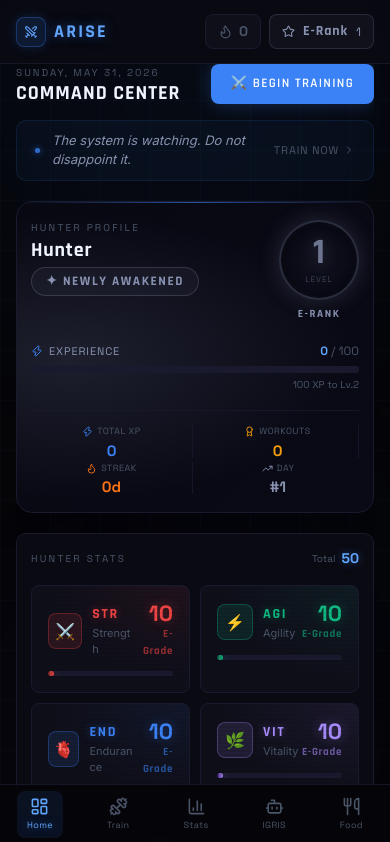
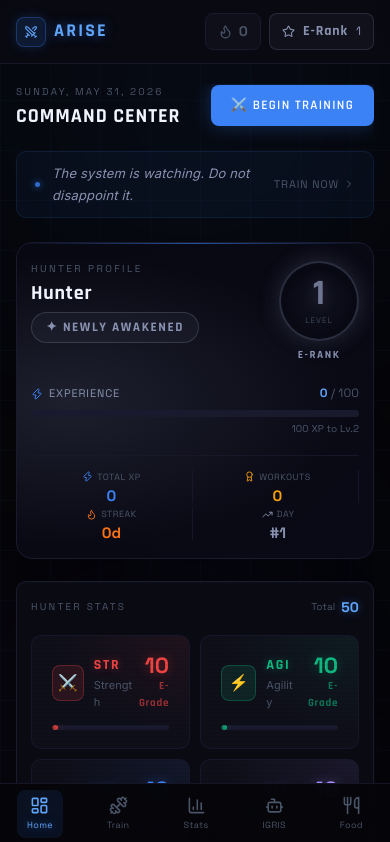
Before and after one commit to velvetabhishek/project-arise, a Next.js app: page / in a window 390 px wide. Shown: the top 842 px of the page. Built offline with nearby package versions, Linux system fonts and the light colour scheme.

Commit message:
Typography and spacing polish

```diff
--- a/app/globals.css
+++ b/app/globals.css
@@ -249,7 +249,9 @@ html {
   -webkit-font-smoothing: antialiased;
   -moz-osx-font-smoothing: grayscale;
   scroll-behavior: smooth;
-  overflow-x: hidden;  /* prevent horizontal document scroll */
+  overflow-x: hidden;
+  font-size: 16px;     /* base rem unit */
+  text-size-adjust: 100%;
 }
 
 body {
@@ -260,6 +262,8 @@ body {
   overflow-x: hidden;
   width: 100%;
   max-width: 100vw;
+  line-height: 1.6;       /* was browser default ~1.2 — paragraphs now breathe */
+  letter-spacing: 0.005em;
 }
 
 /* ─── SCROLLBAR ──────────────────────────────────────────────── */
@@ -275,8 +279,87 @@ body {
 h1, h2, h3, h4, h5, h6 {
   font-family: 'Rajdhani', sans-serif;
   color: #f0f4ff;
+  line-height: 1.15;
+  letter-spacing: 0.04em;
+  font-weight: 700;
+}
+
+/* Clamp-based heading scale — works alongside inline font-size when not set */
+h1 { font-size: clamp(22px, 2.8vw + 8px, 34px); }
+h2 { font-size: clamp(18px, 2vw + 6px, 26px); }
+h3 { font-size: clamp(15px, 1.5vw + 5px, 20px); }
+
+/* Paragraph rhythm — the most impactful readability fix */
+p {
+  line-height: 1.72;
+  letter-spacing: 0.012em;
+  color: rgba(240,244,255,0.78);
+}
+
+/* Input readability */
+input, textarea, select {
+  line-height: 1.5;
+  letter-spacing: 0.01em;
+}
+
+/* ─── TYPOGRAPHY UTILITY CLASSES ─────────────────────────────── */
+
+/* Overline — the ubiquitous 10px uppercase monospace label used above headings */
+.arise-overline {
+  font-family: 'Space Grotesk', monospace;
+  font-size: 10px;
+  letter-spacing: 0.22em;
+  text-transform: uppercase;
+  color: #4a5568;
+  line-height: 1.4;
+  font-weight: 500;
+}
+
+/* Card title — Rajdhani heading within a card */
+.arise-card-title {
+  font-family: 'Rajdhani', sans-serif;
+  font-weight: 700;
+  font-size: clamp(15px, 1.4vw, 19px);
+  color: #f0f4ff;
+  letter-spacing: 0.05em;
   line-height: 1.2;
-  letter-spacing: 0.02em;
+  text-transform: uppercase;
+}
+
+/* Readable paragraph body — for IGRIS observations, mission notes */
+.arise-body {
+  font-family: 'Inter', sans-serif;
+  font-size: 13px;
+  line-height: 1.72;
+  color: rgba(240,244,255,0.75);
+  letter-spacing: 0.012em;
+}
+
+/* Tactical italic — IGRIS quotes, briefings, mission flavor text */
+.arise-tactical-quote {
+  font-family: 'Inter', sans-serif;
+  font-size: 13px;
+  line-height: 1.8;
+  color: rgba(240,244,255,0.65);
+  font-style: italic;
+  letter-spacing: 0.012em;
+}
+
+/* Monospace data value — stat numbers, XP values */
+.arise-data-value {
+  font-family: 'Space Grotesk', monospace;
+  font-weight: 700;
+  letter-spacing: 0.03em;
+  line-height: 1.2;
+}
+
+/* Mono label — small metadata, timestamps, IDs */
+.arise-mono-label {
+  font-family: 'Space Grotesk', monospace;
+  font-size: 11px;
+  color: #4a5568;
+  letter-spacing: 0.08em;
+  line-height: 1.4;
 }
 
 /* ─── COMPONENT CLASSES ──────────────────────────────────────── */
@@ -286,12 +369,12 @@ h1, h2, h3, h4, h5, h6 {
 
 /* Main content: mobile-first (no sidebar) */
 .arise-content {
-  padding-top: var(--topbar-height);
+  padding-top: calc(var(--topbar-height) + 20px);   /* 20px breathing below topbar */
   padding-bottom: 80px;             /* room above mobile bottom nav */
   padding-left: max(16px, 3vw);
   padding-right: max(16px, 3vw);
   width: 100%;
-  max-width: 100%;                  /* never bleed past viewport */
+  max-width: 100%;
   overflow-x: hidden;
   box-sizing: border-box;
 }
@@ -299,6 +382,7 @@ h1, h2, h3, h4, h5, h6 {
 /* Desktop: sidebar present — shift content using CSS variable */
 @media (min-width: 1024px) {
   .arise-content {
+    padding-top: calc(var(--topbar-height) + 28px) !important;   /* extra breathing below topbar */
     padding-left: calc(var(--sidebar-width) + 28px) !important;
     padding-right: max(24px, 2vw);
     padding-bottom: 40px;
@@ -320,33 +404,34 @@ h1, h2, h3, h4, h5, h6 {
   background-size: 50px 50px;
 }
 
-/* Cards */
+/* Cards — 24px top/bottom, 26px left/right for horizontal breathing room */
 .arise-card {
   background-color: #0a0a12;
   border: 1px solid #1a1a2e;
   border-radius: 12px;
-  padding: 24px;
-  box-shadow: 0 8px 32px rgba(0, 0, 0, 0.6);
-  transition: all 200ms ease;
+  padding: 22px 26px;
+  box-shadow: 0 8px 32px rgba(0, 0, 0, 0.5), 0 1px 0 rgba(255,255,255,0.02) inset;
+  transition: border-color 200ms ease, box-shadow 200ms ease;
 }
 .arise-card-hover {
   background-color: #0a0a12;
   border: 1px solid #1a1a2e;
   border-radius: 12px;
-  padding: 24px;
-  box-shadow: 0 8px 32px rgba(0, 0, 0, 0.6);
-  transition: all 200ms ease;
+  padding: 22px 26px;
+  box-shadow: 0 8px 32px rgba(0, 0, 0, 0.5);
+  transition: border-color 200ms ease, box-shadow 200ms ease;
   cursor: pointer;
 }
 .arise-card-hover:hover {
-  border-color: #2d2d50;
-  box-shadow: 0 0 20px rgba(59, 130, 246, 0.3);
+  border-color: rgba(45, 45, 80, 0.9);
+  box-shadow: 0 0 24px rgba(59, 130, 246, 0.12), 0 8px 32px rgba(0,0,0,0.5);
+  background-color: rgba(12, 12, 22, 1);
 }
 .arise-panel {
   background-color: #0f0f1a;
-  border: 1px solid #1a1a2e;
-  border-radius: 8px;
-  padding: 16px;
+  border: 1px solid rgba(26,26,46,0.8);
+  border-radius: 10px;
+  padding: 18px 20px;
 }
 
 /* Glassmorphism */
@@ -947,12 +1032,19 @@ h1, h2, h3, h4, h5, h6 {
 .section-label { display:flex; align-items:center; gap:10px; margin-bottom:16px; }
 .section-label::after { content:''; flex:1; height:1px; background:linear-gradient(90deg,rgba(59,130,246,0.2),transparent); }
 
-/* Analytics card */
+/* Analytics card — Stats page panels */
 .analytics-card {
-  background:#0a0a12; border:1px solid #1a1a2e; border-radius:14px; padding:24px;
-  transition:border-color 250ms ease,box-shadow 250ms ease;
+  background: #0a0a12;
+  border: 1px solid #1a1a2e;
+  border-radius: 14px;
+  padding: 24px 28px;
+  box-shadow: 0 4px 24px rgba(0,0,0,0.4), 0 1px 0 rgba(255,255,255,0.02) inset;
+  transition: border-color 250ms ease, box-shadow 250ms ease;
 }
-.analytics-card:hover { border-color:rgba(59,130,246,0.25); box-shadow:0 0 24px rgba(59,130,246,0.06); }
+.analytics-card:hover {
+  border-color: rgba(59,130,246,0.2);
+  box-shadow: 0 0 28px rgba(59,130,246,0.06), 0 4px 24px rgba(0,0,0,0.4);
+}
 
 /* Heatmap cell */
 .heatmap-cell { border-radius:3px; transition:transform 150ms ease,opacity 150ms ease; cursor:default; }
@@ -973,25 +1065,34 @@ h1, h2, h3, h4, h5, h6 {
   border-radius:16px;
 }
 
-/* Active + success card states */
+/* Active + success card states — match arise-card padding */
 .arise-card-active {
-  background:#0a0a12; border:1px solid rgba(59,130,246,0.38); border-radius:12px; padding:24px;
-  box-shadow:0 0 28px rgba(59,130,246,0.1),0 8px 32px rgba(0,0,0,0.6);
+  background: #0a0a12;
+  border: 1px solid rgba(59,130,246,0.38);
+  border-radius: 12px;
+  padding: 22px 26px;
+  box-shadow: 0 0 28px rgba(59,130,246,0.1), 0 8px 32px rgba(0,0,0,0.5);
 }
 .arise-card-success {
-  background:#0a0a12; border:1px solid rgba(16,185,129,0.32); border-radius:12px; padding:24px;
-  box-shadow:0 0 18px rgba(16,185,129,0.07),0 8px 32px rgba(0,0,0,0.6);
+  background: #0a0a12;
+  border: 1px solid rgba(16,185,129,0.32);
+  border-radius: 12px;
+  padding: 22px 26px;
+  box-shadow: 0 0 18px rgba(16,185,129,0.07), 0 8px 32px rgba(0,0,0,0.5);
 }
 
 /* Mobile safe bottom */
 .mobile-safe-bottom { padding-bottom:max(16px, env(safe-area-inset-bottom)); }
 
-@media (max-width:768px) {
-  .arise-card { padding:16px; border-radius:10px; }
-  .hero-banner { padding:20px 16px; }
-  .analytics-card { padding:16px; border-radius:10px; }
-  .levelup-card { padding:32px 20px; }
-  .xp-counter { font-size:48px; }
+/* Mobile card padding — horizontal breathing preserved */
+@media (max-width: 768px) {
+  .arise-card { padding: 16px 20px; border-radius: 10px; }
+  .hero-banner { padding: 20px 18px; }
+  .analytics-card { padding: 16px 20px; border-radius: 10px; }
+  .arise-card-active { padding: 16px 20px; }
+  .arise-card-success { padding: 16px 20px; }
+  .levelup-card { padding: 32px 20px; }
+  .xp-counter { font-size: 48px; }
 }
 
 /* ─── IGRIS CONSOLE PAGE ─────────────────────────────────────── */
--- a/app/page.tsx
+++ b/app/page.tsx
@@ -41,10 +41,10 @@ function CinematicHero() {
         {/* Name + level orb row */}
         <div style={{ display: 'flex', alignItems: 'flex-start', justifyContent: 'space-between', marginBottom: 20 }}>
           <div>
-            <div style={{ color: '#4a5568', fontSize: 10, fontFamily: 'Space Grotesk, monospace', letterSpacing: '0.22em', textTransform: 'uppercase', marginBottom: 5 }}>
+            <div style={{ color: '#4a5568', fontSize: 10, fontFamily: 'Space Grotesk, monospace', letterSpacing: '0.24em', textTransform: 'uppercase', marginBottom: 6 }}>
               Hunter Profile
             </div>
-            <h1 style={{ fontFamily: 'Rajdhani, sans-serif', fontWeight: 700, fontSize: 34, color: '#f0f4ff', letterSpacing: '0.04em', lineHeight: 1, marginBottom: 7 }}>
+            <h1 style={{ fontFamily: 'Rajdhani, sans-serif', fontWeight: 700, fontSize: 36, color: '#f0f4ff', letterSpacing: '0.04em', lineHeight: 1.05, marginBottom: 8 }}>
               {player.name}
             </h1>
             <div className="hero-rank-badge" style={{
@@ -203,13 +203,13 @@ export default function DashboardPage() {
           initial={{ opacity: 0, x: -12 }}
           animate={{ opacity: 1, x: 0 }}
           transition={{ duration: 0.38 }}
-          style={{ marginBottom: 16, display: 'flex', alignItems: 'center', justifyContent: 'space-between' }}
+          style={{ marginBottom: 24, display: 'flex', alignItems: 'center', justifyContent: 'space-between' }}
         >
           <div>
-            <div style={{ color: '#4a5568', fontSize: 10, fontFamily: 'Space Grotesk, monospace', letterSpacing: '0.2em', textTransform: 'uppercase', marginBottom: 3 }}>
+            <div style={{ color: '#4a5568', fontSize: 10, fontFamily: 'Space Grotesk, monospace', letterSpacing: '0.22em', textTransform: 'uppercase', marginBottom: 5 }}>
               {new Date().toLocaleDateString('en-US', { weekday: 'long', year: 'numeric', month: 'long', day: 'numeric' })}
             </div>
-            <h1 style={{ fontFamily: 'Rajdhani, sans-serif', fontWeight: 700, fontSize: 26, color: '#f0f4ff', letterSpacing: '0.05em', textTransform: 'uppercase', lineHeight: 1 }}>
+            <h1 style={{ fontFamily: 'Rajdhani, sans-serif', fontWeight: 700, fontSize: 28, color: '#f0f4ff', letterSpacing: '0.05em', textTransform: 'uppercase', lineHeight: 1.1 }}>
               Command Center
             </h1>
           </div>
@@ -226,7 +226,7 @@ export default function DashboardPage() {
         </motion.div>
 
         {/* ── STATUS STRIP ─────────────────────────────────────── */}
-        <div style={{ marginBottom: 20 }}>
+        <div style={{ marginBottom: 24 }}>
           <StatusStrip />
         </div>
 
@@ -238,13 +238,13 @@ export default function DashboardPage() {
         <div className="dashboard-grid">
 
           {/* LEFT: Hero Profile + Stat Grid */}
-          <div className="dashboard-col-left" style={{ display: 'flex', flexDirection: 'column', gap: 20 }}>
+          <div className="dashboard-col-left" style={{ display: 'flex', flexDirection: 'column', gap: 22 }}>
             <CinematicHero />
             <StatGrid />
           </div>
 
           {/* MIDDLE: Quest Board + Daily Mission */}
-          <div className="dashboard-col-mid" style={{ display: 'flex', flexDirection: 'column', gap: 20 }}>
+          <div className="dashboard-col-mid" style={{ display: 'flex', flexDirection: 'column', gap: 22 }}>
             <div className="arise-card">
               <QuestBoard />
             </div>
@@ -252,7 +252,7 @@ export default function DashboardPage() {
           </div>
 
           {/* RIGHT: IGRIS (tall) + Streak (compact below) */}
-          <div className="dashboard-col-right" style={{ display: 'flex', flexDirection: 'column', gap: 20 }}>
+          <div className="dashboard-col-right" style={{ display: 'flex', flexDirection: 'column', gap: 22 }}>
             <IGRISPanel />
             <StreakTracker />
           </div>
```
Also changed, not shown: components/layout/Sidebar.tsx (+22 -21 lines).
